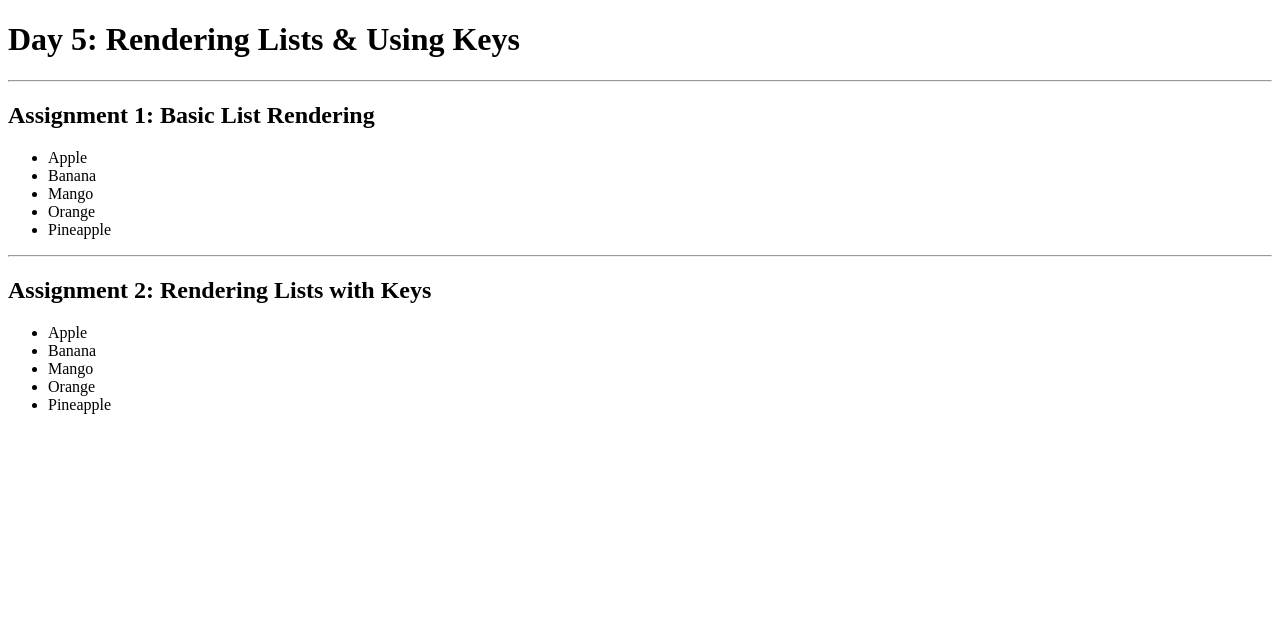
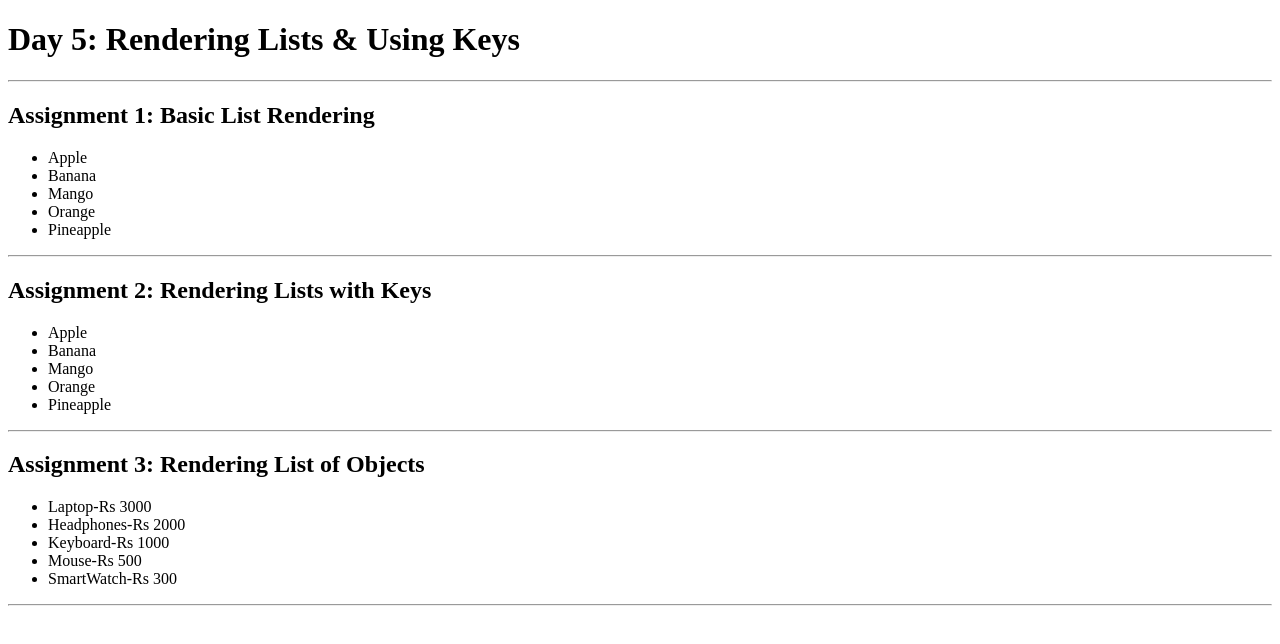
Before and after one commit to PiyushT1995/learning-react, a React (Vite) app in the folder Day 1/Topic-1/react-lists-practice/: page / in a window 1280 px wide. Shown: the top 644 px of the page. Built offline with nearby package versions, Linux system fonts and the light colour scheme.

Commit message:
Assignment 3: Rendering List of Objects

```diff
--- a/Day 1/Topic-1/react-lists-practice/src/App.jsx
+++ b/Day 1/Topic-1/react-lists-practice/src/App.jsx
@@ -1,5 +1,6 @@
 import ListOne from "./Day-5/ListOne"
 import ListTwo from "./Day-5/ListTwo";
+import ListThree from "./Day-5/ListThree";
 
 function App(){
   return(
@@ -10,6 +11,9 @@ function App(){
       <ListOne/>
       <hr/>
       <ListTwo/>
+      <hr/>
+      <ListThree/>
+      <hr/>
     </div>
 
   );
--- /dev/null
+++ b/Day 1/Topic-1/react-lists-practice/src/Day-5/ListThree.jsx
@@ -0,0 +1,22 @@
+function ListThree(){
+
+  const products = [{id:1, name:"Laptop",price:3000},
+  {id:2,name:"Headphones",price:2000},
+  {id:3,name:"Keyboard",price:1000},
+  {id:4,name:"Mouse",price:500},
+  {id:5,name:"SmartWatch",price:300},];
+
+  return(
+    <div>
+      <h2>Assignment 3: Rendering List of Objects </h2>
+
+      <ul>
+        {products.map((product)=>(
+          <li key={product.id}>{product.name}-Rs {product.price}</li>
+))}
+      </ul>
+
+    </div>
+  );
+}
+export default ListThree;
```
